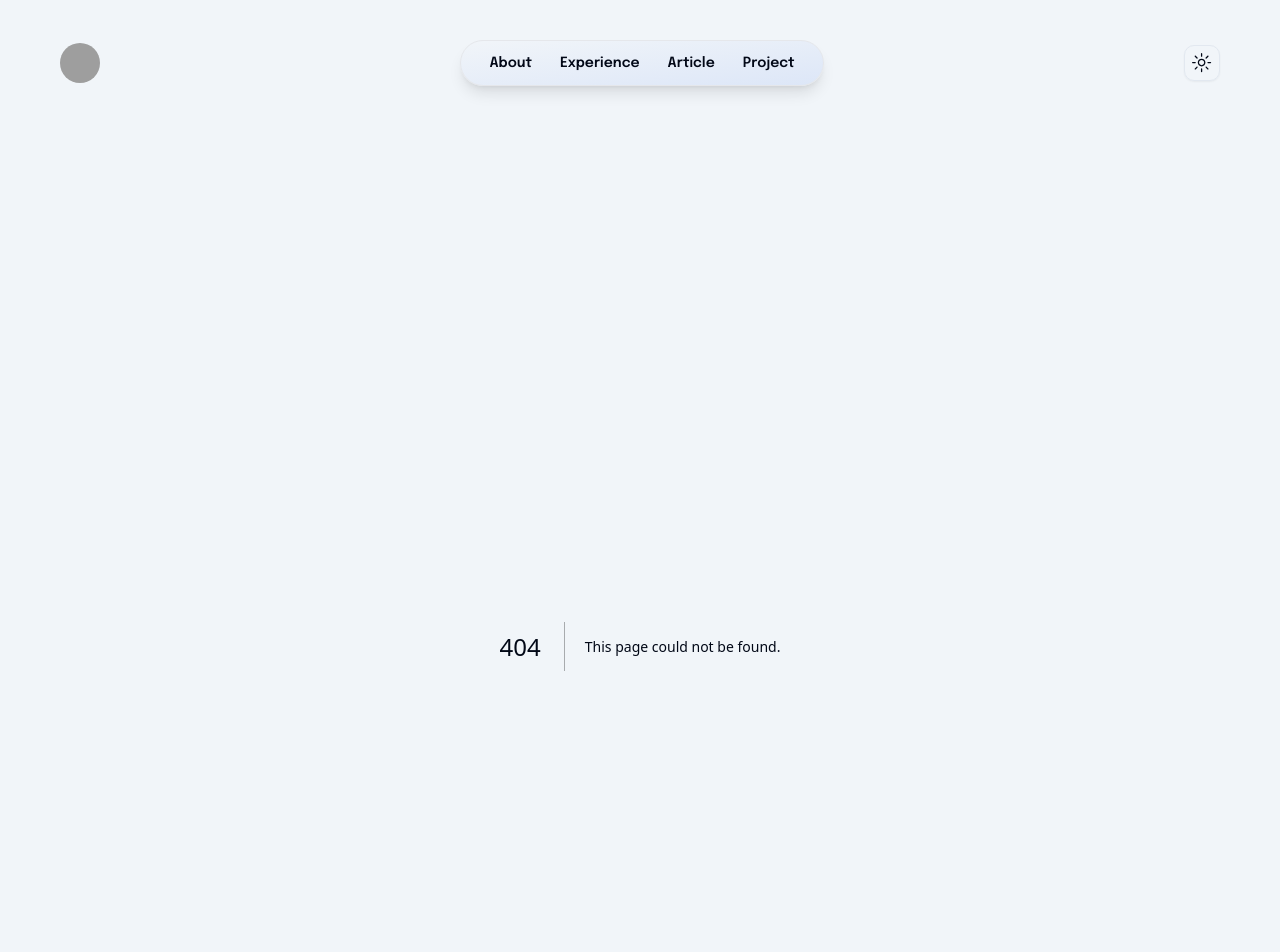
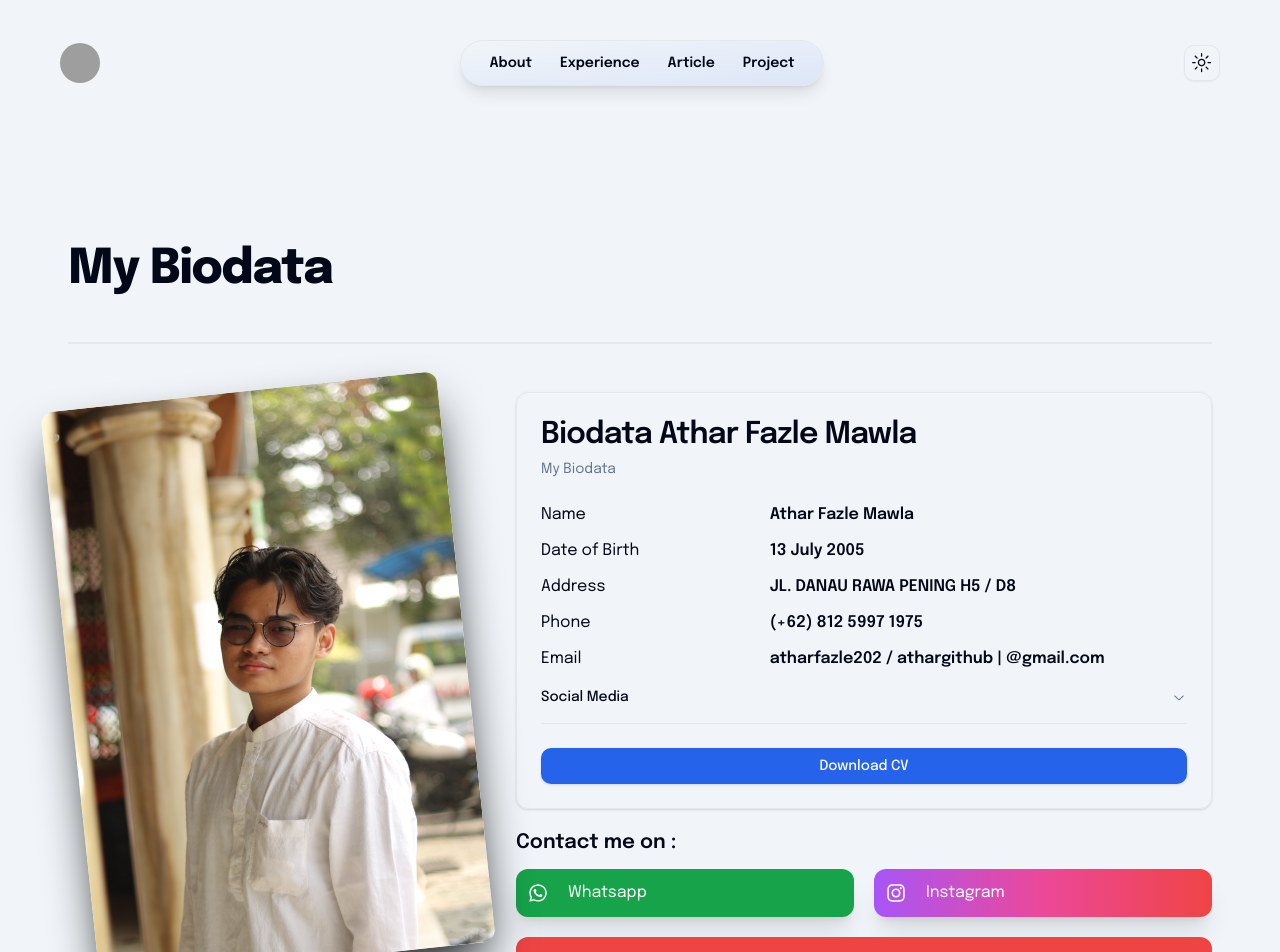
Before and after one commit to AtharFazle/porto, a Next.js app: page /contact in a window 1280 px wide. Before the commit this address had no page. Shown: the top 952 px of the page. Built offline with nearby package versions, Linux system fonts and the light colour scheme; grey boxes are pictures that could not be loaded.

Commit message:
Add Contact

```diff
--- a/app/about/page.tsx
+++ b/app/about/page.tsx
@@ -1,6 +1,4 @@
-import {
-  TypographyH1,
-} from "@/components/typography";
+import { TypographyH1 } from "@/components/typography";
 import { cn } from "@/lib/utils";
 import Image from "next/image";
 import { Button } from "@/components/ui/button";
@@ -39,21 +37,26 @@ export default async function About() {
           </span>
           ,<br /> Where I Destroy 🔥 The Worlds 🌍
         </TypographyH1>
-        <Button variant={"shadow"} size={"lg"} className="my-16">
-          Contact Me
-        </Button>
+        <Link href={"/contact"}>
+          <Button
+            variant={"shadow"}
+            size={"lg"}
+            className="my-16 animate-bounce-horizontal"
+          >
+            Know me More?
+          </Button>
+        </Link>
 
-        {data?.content.map((item :Content, index) => {
+        {data?.content.map((item: Content, index) => {
           return (
             <div className="my-8 space-y-5" key={index}>
               <TypographyH1>{item.title}</TypographyH1>
               <div className="space-y-5">
-              {serialize(item.description as any)}
+                {serialize(item.description as any)}
               </div>
             </div>
           );
         })}
-
       </div>
       <div className="basis-1/2 space-y-16">
         <div className="rounded-full w-[250px] sm:w-[300px] md:w-[400px] h-[350px] sm:h-[450px] md:h-[570px] flex justify-end  relative">
@@ -70,7 +73,7 @@ export default async function About() {
               key={index}
               className="flex items-center gap-2 justify-end text-3xl hover:underline underline-offset-4 duration-200 transition-all ease-linear"
             >
-              {<item.icon/>}
+              {<item.icon />}
               <Link
                 href={item.link}
                 target="_blank"
--- /dev/null
+++ b/app/contact/page.tsx
@@ -0,0 +1,119 @@
+import { TypographyH1 } from "@/components/typography";
+import React from "react";
+import {
+  Card,
+  CardContent,
+  CardDescription,
+  CardFooter,
+  CardHeader,
+  CardTitle,
+} from "@/components/ui/card";
+import { Accordion } from "@/components/ui/accordion";
+import { Separator } from "@/components/ui/separator";
+import { SocialMedia } from "@/components/contact/socialMedia";
+import Image from "next/image";
+import { Button } from "@/components/ui/button";
+import { FaInstagram, FaWhatsapp } from "react-icons/fa";
+import { BiLogoGmail } from "react-icons/bi";
+import Link from "next/link";
+
+type Props = {};
+
+const Contact = (props: Props) => {
+  return (
+    <div>
+      <TypographyH1>My Biodata</TypographyH1>
+
+      <Separator className="my-6 md:my-12 h-[2px] dark:bg-white/70" />
+      <div className="flex flex-col-reverse md:flex-row-reverse gap-x-12 gap-y-12  w-full">
+        <div className="flex flex-col gap-5 basis-2/3">
+          <Card className="bg-transparent">
+            <CardHeader>
+              <CardTitle className="flex flex-row gap-2 items-center text-3xl">
+                Biodata Athar Fazle Mawla
+              </CardTitle>
+              <CardDescription>My Biodata</CardDescription>
+            </CardHeader>
+            <CardContent className="text-right">
+              <div className="flex flex-row gap-5 text-left">
+                <div className="basis-1/3 space-y-3">
+                  <h1>Name </h1>
+                  <h2>Date of Birth</h2>
+                  <h3>Address</h3>
+                  <h4>Phone</h4>
+                  <h5>Email</h5>
+                </div>
+                <div className="basis-2/3 font-semibold space-y-3">
+                  <h1>Athar Fazle Mawla</h1>
+                  <h2>13 July 2005</h2>
+                  <h3>JL. DANAU RAWA PENING H5 / D8</h3>
+                  <h4>(+62) 812 5997 1975</h4>
+                  <h5>atharfazle202 / athargithub | @gmail.com</h5>
+                </div>
+              </div>
+              <Accordion type="single" collapsible className="w-full">
+                <SocialMedia />
+              </Accordion>
+            </CardContent>
+            <CardFooter>
+              <Button className="w-full">
+                <a
+                  href="/Athar Fazle Mawla_Frontend Engineer.pdf"
+                  download={true}
+                >
+                  Download CV
+                </a>
+              </Button>
+            </CardFooter>
+          </Card>
+
+          <div className="flex flex-col gap-3 w-full">
+            <h1 className="text-xl font-semibold">Contact me on :</h1>
+            <div className="grid grid-cols-2 gap-5 items-center">
+            <Link
+              href={
+                "https://api.whatsapp.com/send?phone=+6281259971975&text=Hi,Athar%20can%20we%20talk%20%3F"
+              }
+              className="flex flex-row items-center gap-5 shadow-xl hover:scale-105 duration-200 ease-linear p-3 rounded-lg bg-green-600 text-white "
+            >
+              <FaWhatsapp className="text-xl"/>
+              Whatsapp
+            </Link>
+            <Link
+              href={
+                "https://www.instagram.com/athar_faz/"
+              }
+              className="flex flex-row items-center gap-5 shadow-xl hover:scale-105 duration-200 ease-linear p-3 rounded-lg bg-gradient-to-r from-purple-500 via-pink-500 to-red-500 text-white "
+            >
+              <FaInstagram className="text-xl"/>
+              Instagram
+            </Link>
+            <Link
+              href={
+                "mailto:atharfazle202@gmail.com?subject=Hi%20Athar&body=Can%20we%20talk%3F"
+              }
+              className="col-span-2 flex flex-row items-center gap-2 justify-center shadow-xl hover:scale-105 duration-200 ease-linear p-3 rounded-lg bg-red-500 text-white "
+            >
+              <BiLogoGmail className="text-xl"/>
+              Gmail
+            </Link>
+            </div>
+          </div>
+        </div>
+
+        <div className="basis-1/3">
+          <div className="w-[250px] sm:w-[300px] md:w-[400px] h-[350px] sm:h-[450px] md:h-[570px] relative">
+            <Image
+              src={`/static/athar.jpg`}
+              fill
+              alt="athar"
+              className="rounded-lg skew-x-6  -skew-y-6 shadow-2xl shadow-black"
+            />
+          </div>
+        </div>
+      </div>
+    </div>
+  );
+};
+
+export default Contact;
--- a/app/sitemap.ts
+++ b/app/sitemap.ts
@@ -35,6 +35,10 @@ export default async function sitemap() {
       url: `${BASE_URL}/experience`,
       lastModified: new Date(),
     },
+    {
+      url: `${BASE_URL}/contact`,
+      lastModified: new Date(),
+    },
     ...articlesDocs,
   ];
 }
--- a/components/Footer.tsx
+++ b/components/Footer.tsx
@@ -12,7 +12,7 @@ const Footer:FC<FooterProps> = ({}) => {
       <div className="flex flex-row">
         {Links.map((item,index) => {
           return(
-            <Link href={`/${item.link}`} className="border-r-2 px-2 hover:text-primary duration-200 ease-linear" key={index}>{item.name}</Link>
+            <Link href={`${item.link}`} className="border-r-2 px-2 hover:text-primary duration-200 ease-linear" key={index}>{item.name}</Link>
           )
         })}
       </div>
--- a/components/NavigationMenu.ts
+++ b/components/NavigationMenu.ts
@@ -1,4 +1,4 @@
-import { AiFillInstagram,AiFillLinkedin } from "react-icons/ai";
+import { AiFillInstagram,AiFillLinkedin,AiFillGithub } from "react-icons/ai";
 
 export const sosmed = [
     {
@@ -10,6 +10,11 @@ export const sosmed = [
       icon: AiFillLinkedin ,
       name: "Linkedin",
       link: "https://www.linkedin.com/in/athar-mawla-0a53031b2/",
+    },
+    {
+      icon: AiFillGithub ,
+      name: "Github",
+      link: "https://github.com/AtharFazle",
     },
   ];
 
--- /dev/null
+++ b/components/contact/socialMedia.tsx
@@ -0,0 +1,30 @@
+"use client"
+import React from "react";
+import {
+  AccordionContent,
+  AccordionItem,
+  AccordionTrigger,
+} from "@/components/ui/accordion";
+import { RiInstagramFill } from "react-icons/ri";
+import { FaLinkedin } from "react-icons/fa";
+import Link from "next/link";
+import { sosmed } from "../NavigationMenu";
+
+type Props = {};
+
+export const SocialMedia = (props: Props) => {
+  return (
+    <AccordionItem value="item-1">
+      <AccordionTrigger>Social Media </AccordionTrigger>
+      <AccordionContent className="flex flex-row items-center justify-center gap-2">
+    {
+      sosmed.map((item,index) =>(
+        <Link key={index} href={item.link}>
+          {<item.icon className="w-10 h-10 text-primary dark:text-white"/>}
+        </Link>
+      ))
+    }
+      </AccordionContent>
+    </AccordionItem>
+  );
+};
--- /dev/null
+++ b/components/ui/accordion.tsx
@@ -0,0 +1,57 @@
+"use client"
+
+import * as React from "react"
+import * as AccordionPrimitive from "@radix-ui/react-accordion"
+import { ChevronDownIcon } from "@radix-ui/react-icons"
+
+import { cn } from "@/lib/utils"
+
+const Accordion = AccordionPrimitive.Root
+
+const AccordionItem = React.forwardRef<
+  React.ElementRef<typeof AccordionPrimitive.Item>,
+  React.ComponentPropsWithoutRef<typeof AccordionPrimitive.Item>
+>(({ className, ...props }, ref) => (
+  <AccordionPrimitive.Item
+    ref={ref}
+    className={cn("border-b", className)}
+    {...props}
+  />
+))
+AccordionItem.displayName = "AccordionItem"
+
+const AccordionTrigger = React.forwardRef<
+  React.ElementRef<typeof AccordionPrimitive.Trigger>,
+  React.ComponentPropsWithoutRef<typeof AccordionPrimitive.Trigger>
+>(({ className, children, ...props }, ref) => (
+  <AccordionPrimitive.Header className="flex">
+    <AccordionPrimitive.Trigger
+      ref={ref}
+      className={cn(
+        "flex flex-1 items-center text-center  justify-between py-4 text-sm font-medium transition-all hover:underline [&[data-state=open]>svg]:rotate-180",
+        className
+      )}
+      {...props}
+    >
+      {children}
+      <ChevronDownIcon className="h-4 w-4 shrink-0 text-muted-foreground transition-transform duration-200" />
+    </AccordionPrimitive.Trigger>
+  </AccordionPrimitive.Header>
+))
+AccordionTrigger.displayName = AccordionPrimitive.Trigger.displayName
+
+const AccordionContent = React.forwardRef<
+  React.ElementRef<typeof AccordionPrimitive.Content>,
+  React.ComponentPropsWithoutRef<typeof AccordionPrimitive.Content>
+>(({ className, children, ...props }, ref) => (
+  <AccordionPrimitive.Content
+    ref={ref}
+    className="overflow-hidden text-sm data-[state=closed]:animate-accordion-up data-[state=open]:animate-accordion-down"
+    {...props}
+  >
+    <div className={cn("pb-4 pt-0", className)}>{children}</div>
+  </AccordionPrimitive.Content>
+))
+AccordionContent.displayName = AccordionPrimitive.Content.displayName
+
+export { Accordion, AccordionItem, AccordionTrigger, AccordionContent }
--- a/components/ui/button.tsx
+++ b/components/ui/button.tsx
@@ -19,7 +19,7 @@ const buttonVariants = cva(
           "bg-secondary text-secondary-foreground shadow-sm hover:bg-secondary/80",
         ghost: "hover:bg-accent hover:text-accent-foreground",
         link: "text-primary underline-offset-4 hover:underline",
-        shadow:"shadow-md shadow-primary duration-200 ease-in-out text-white  hover:shadow-white bg-primary",
+        shadow:"shadow-md shadow-primary ease-in-out text-white  dark:hover:shadow-white bg-primary hover:shadow-primary/60",
       },
       size: {
         default: "h-9 px-4 py-2",
--- a/package.json
+++ b/package.json
@@ -9,6 +9,7 @@
     "lint": "next lint"
   },
   "dependencies": {
+    "@radix-ui/react-accordion": "^1.1.2",
     "@radix-ui/react-avatar": "^1.0.4",
     "@radix-ui/react-dropdown-menu": "^2.0.6",
     "@radix-ui/react-icons": "^1.3.0",
```
Also changed, not shown: 2 other files (tests, documents, lock files or other folders).
